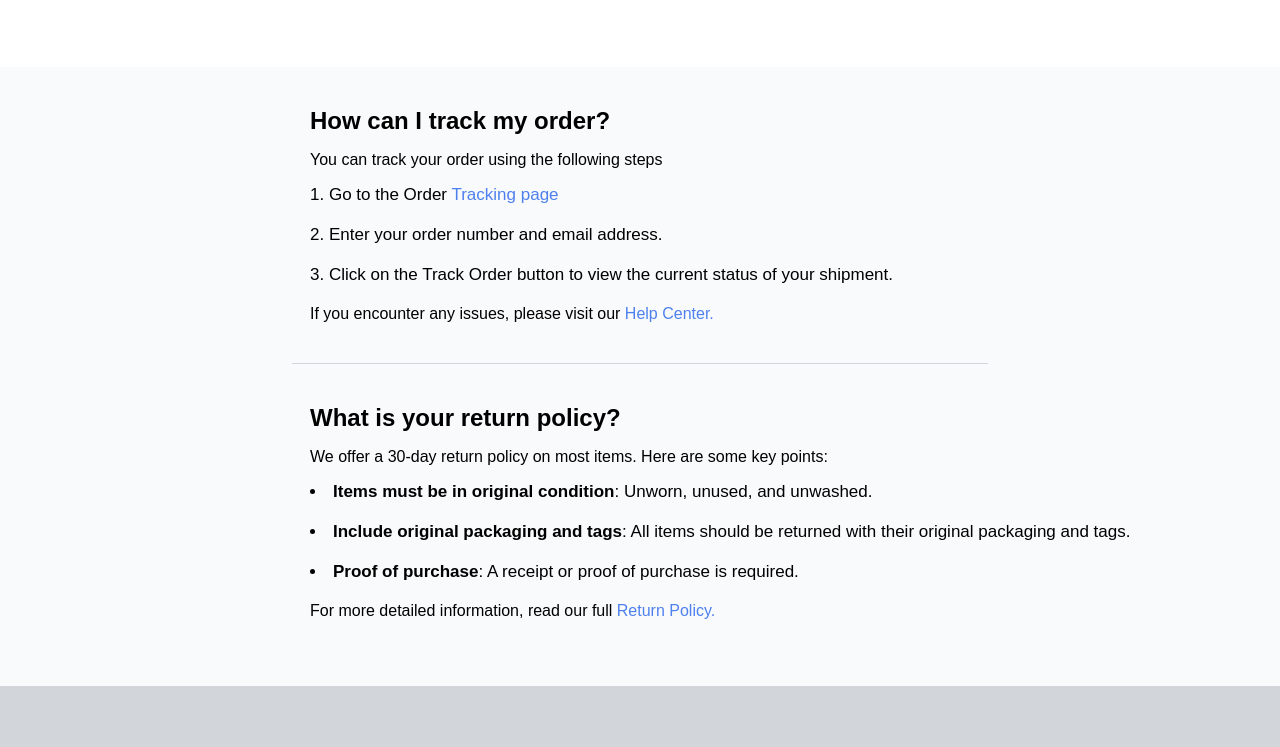
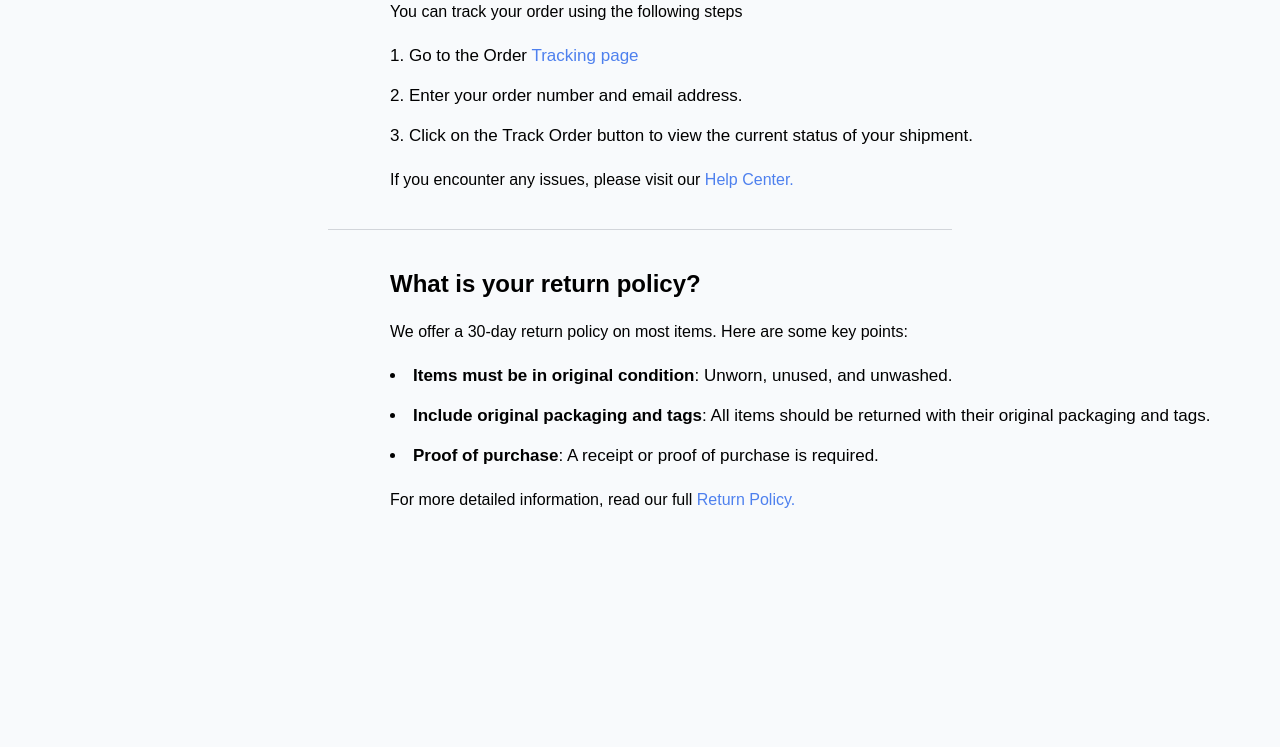
Before and after one commit to chvmr/DevChallenges.io---Simple-FAQ-Page, a plain HTML site: page index.html in a window 1280 px wide. Shown: the part 290-1037 px from the top of the page. After the commit the page ends 934 px from the top, so only its background shows below. Drawn offline with Linux system fonts and the light colour scheme.

Commit message:
Add files via upload

```diff
--- a/index.html
+++ b/index.html
@@ -6,46 +6,59 @@
         <title>Frequently Asked Questions</title>
         <style>
             body {
-                background-color: #D2D5DA;
                 font-family: Arial,sans-serif;
                 margin: 0;
                 padding: 0;
+                background-color: #F8FAFC;
             }
             .outer {
-                background-color: white;
-                max-width: 1200px;
-                margin: 120px auto;
-                padding: 70px 40px 0;
+                background-color: #FFFFFF;
+                max-width: 1600px;
+                margin: 60px auto;
+                padding: 20px;
+                margin-top: 0;
+                padding-top: 50px;
+                border-radius: 12px;
             }
             .inner {
                 background-color: #F8FAFC;
-                padding: 40px 60px 50px;
-                margin: 70px -40px 0;
+                padding: 50px 60px;
+                margin: 70px -40px -20px;
+                width: auto;
             }
             .outer h1 {
                 font-size: 36px;
                 margin-top: 0px;
                 text-align: center;
+                margin: 0 0 10px 0;
             }
             .inner h2 {
                 font-size: 24px;
-                margin-top: 0;
-                margin-bottom: 15px;
-                margin-left: 250px;
+                margin: 0 0 25px 0;
+                margin-left: 350px;
             }
             .outer h6 {
                 font-size: 16px;
                 text-align: center;
-                margin-bottom: 10px;
+                margin: 0 0 50px 0;
+                letter-spacing: 0.5px;
             }
             .inner p, .box {
-                margin-left: 250px;
+                margin: 0 0 25px 0;
+                margin-left: 350px;
+            }
+            ol, ul {
+                margin: 0 0 25px 0;
+                padding-left: 20px;
+            }
+            li{
+                margin-bottom: 15px;
             }
             hr {
                 border: none;
                 border-top: 1px solid #D2D5DA;
                 margin: 40px auto;
-                width: 60%;
+                width: 52%;
             }
             li {
                 margin-bottom: 20px;
@@ -99,8 +112,5 @@
                 <p>For more detailed information, read our full <a href="#" style="text-decoration:none; color: #4E80EE;">Return Policy.</a></p>
             </div>
         </div>
-        <footer style="text-align:center; font-size:14px; margin-top:40px; color: #555;">
-            By Meghana
-        </footer>
     </body>
 </html>
```
